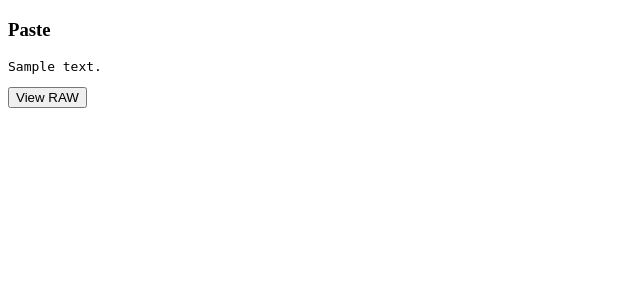
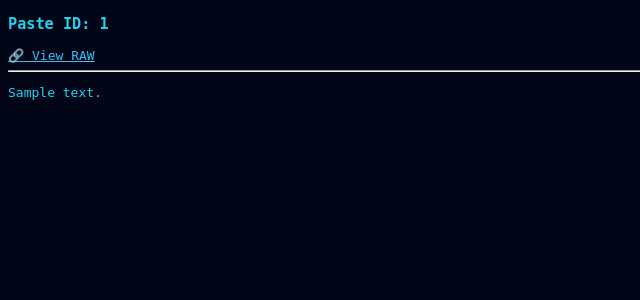
Before and after one commit to CODEXPRO007/VPSADM, a FastAPI app: template templates/view.html in a window 1280 px wide. Shown: the top 300 px of the page, without its empty margins (0-640 px from the left). Run offline with FastAPI, Linux system fonts and the light colour scheme; the template is opened without the code that fills it: most values are stand-ins (such as "Sample title", 1, 10 or a date in 2020).

Commit message:
Update view.html

```diff
--- a/templates/view.html
+++ b/templates/view.html
@@ -1,14 +1,22 @@
 <!DOCTYPE html>
 <html>
+<head>
+<title>Paste</title>
+<style>
+body{font-family:monospace;background:#020617;color:#22d3ee}
+pre{white-space:pre-wrap}
+a{color:#38bdf8}
+</style>
+</head>
 <body>
-<h3>Paste</h3>
+
+<h3>Paste ID: {{ paste.paste_id }}</h3>
+
+<a href="/raw/{{ paste.paste_id }}" target="_blank">🔗 View RAW</a>
+
+<hr>
+
 <pre>{{ paste.content }}</pre>
 
-<form method="post" action="/raw/{{paste.paste_id}}">
-{% if paste.password %}
-<input type="password" name="password" placeholder="Password">
-{% endif %}
-<button>View RAW</button>
-</form>
 </body>
 </html>
```
